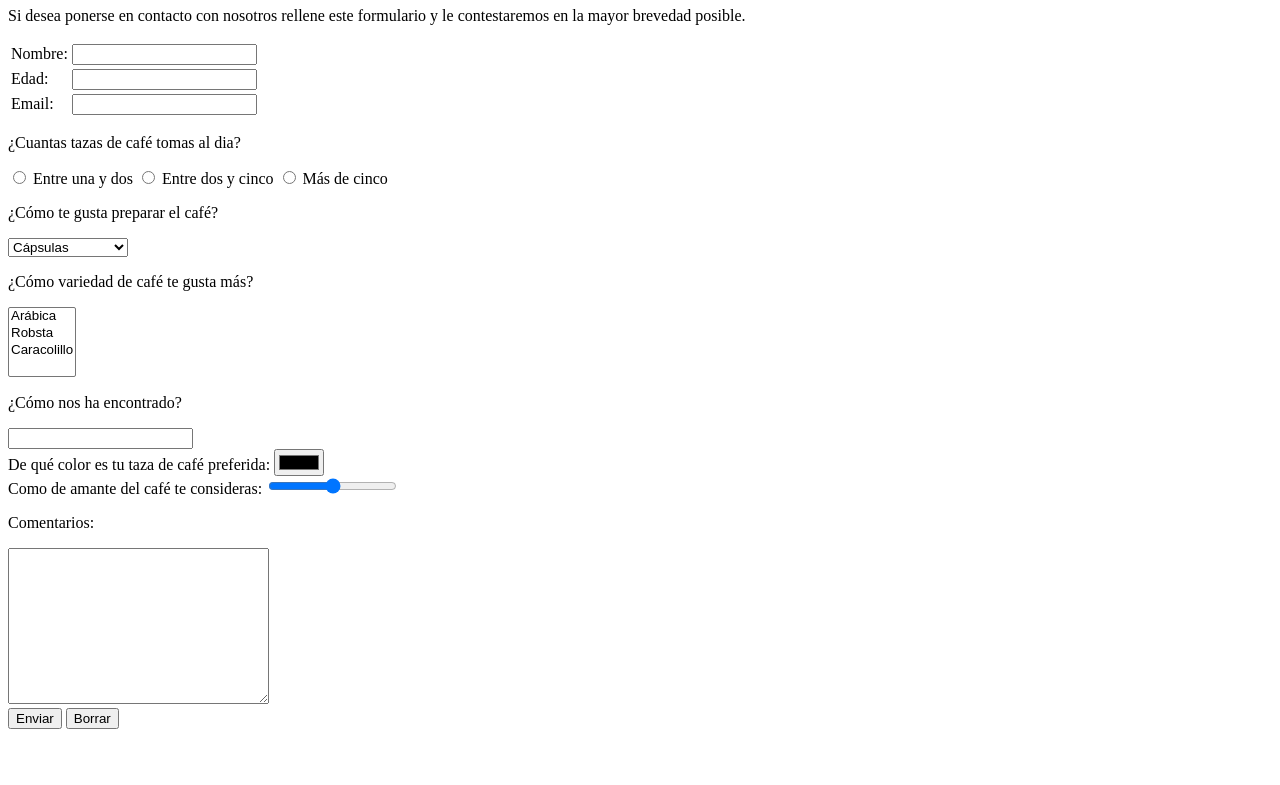
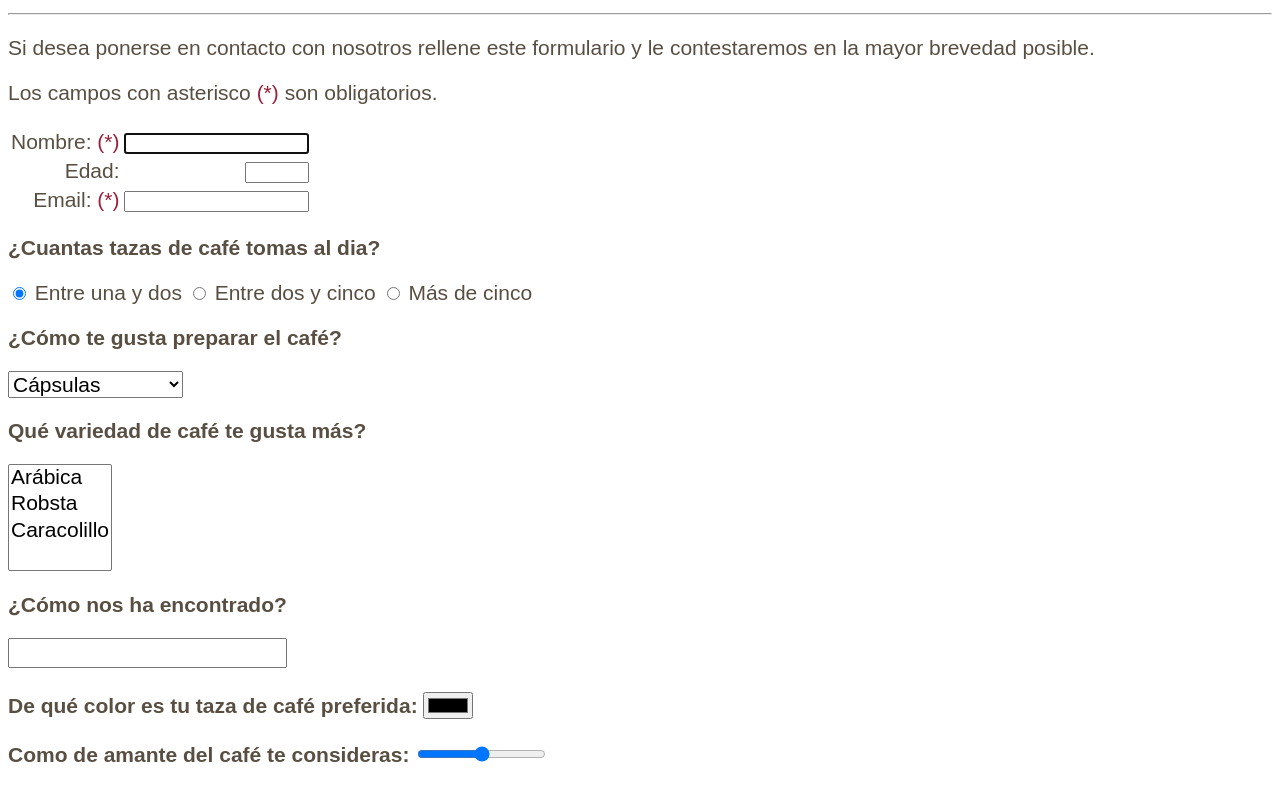
Before and after one commit to VASHvic/SX_PRX, a plain HTML site: page S05_S06_PR1_VictorGuillem/contacto.html in a window 1280 px wide. Shown: the part 91-876 px from the top of the page. Before the commit the page ends 828 px from the top, so only its background shows below. Drawn offline with Linux system fonts and the light colour scheme.

Commit message:
serv clase

```diff
--- a/S05_S06_PR1_VictorGuillem/contacto.html
+++ b/S05_S06_PR1_VictorGuillem/contacto.html
@@ -5,6 +5,27 @@
     <meta http-equiv="X-UA-Compatible" content="IE=edge" />
     <meta name="viewport" content="width=device-width, initial-scale=1.0" />
     <title>Contacto</title>
+    <style>
+      h1,
+      .obligado {
+        color: rgb(155, 30, 55);
+      }
+      body {
+        color: rgb(88, 79, 66);
+        font-family: Arial, Helvetica, sans-serif;
+        font-size: 21px;
+      }
+      .tablaform td {
+        text-align: end;
+      }
+      .bold {
+        font-weight: bold;
+      }
+      .grande,
+      .boton {
+        font-size: 21px;
+      }
+    </style>
   </head>
   <body>
     <h1>Contacto</h1>
@@ -13,43 +34,73 @@
       Si desea ponerse en contacto con nosotros rellene este formulario y le
       contestaremos en la mayor brevedad posible.
     </p>
+    <p>
+      Los campos con asterisco <span class="obligado">(*)</span> son
+      obligatorios.
+    </p>
     <form action="">
       <table class="tablaform">
         <tr>
-          <td><label for="nombre">Nombre:</label></td>
-          <td><input type="text" name="nombre" id="nombre" /></td>
+          <td>
+            <label for="nombre"
+              >Nombre: <span class="obligado">(*)</span></label
+            >
+          </td>
+          <td>
+            <input
+              type="text"
+              name="nombre"
+              id="nombre"
+              maxlength="25"
+              autofocus
+              required
+            />
+          </td>
         </tr>
         <tr>
           <td><label for="edad">Edad:</label></td>
-          <td><input type="number" name="edad" id="edad" /></td>
+          <td>
+            <input type="number" name="edad" id="edad" min="1" max="100" />
+          </td>
         </tr>
         <tr>
-          <td><label for="email">Email:</label></td>
-          <td><input type="text" name="email" id="email" /></td>
+          <td>
+            <label for="email">Email: <span class="obligado">(*)</span></label>
+          </td>
+          <td>
+            <input
+              type="text"
+              name="email"
+              id="email"
+              maxlength="15"
+              pattern="[a-z0-9._%+-]+@[a-z0-9.-]+\.[a-z]{2,4}$"
+              required
+            />
+          </td>
         </tr>
       </table>
-      <p>¿Cuantas tazas de café tomas al dia?</p>
-      <input type="radio" name="tazas" id="1-2" value="1-2" />
+      <p class="bold">¿Cuantas tazas de café tomas al dia?</p>
+      <input type="radio" name="tazas" id="1-2" value="1-2" checked />
       <label for="1-2">Entre una y dos</label>
       <input type="radio" name="tazas" id="2-5" value="2-5" />
       <label for="2-5">Entre dos y cinco</label>
       <input type="radio" name="tazas" id="+5" value="+5" />
       <label for="+5">Más de cinco</label>
-      <p>¿Cómo te gusta preparar el café?</p>
-      <select name="preparar" id="preparar">
+      <p class="bold">¿Cómo te gusta preparar el café?</p>
+      <select name="preparar" id="preparar" class="grande">
         <option value="capsula">Cápsulas</option>
         <option value="italiana">Cafetera italiana</option>
         <option value="soluble">Soluble</option>
       </select>
-      <p>¿Cómo variedad de café te gusta más?</p>
-      <select name="variedad" id="variedad" multiple>
+      <p class="bold">Qué variedad de café te gusta más?</p>
+      <select class="grande" name="variedad" id="variedad" multiple>
         <option value="arabica">Arábica</option>
         <option value="robusta">Robsta</option>
         <option value="caracolillo">Caracolillo</option>
       </select>
       <br />
-      <p>¿Cómo nos ha encontrado?</p>
-      <input name="encontrado" list="encontrado" />
+      <p class="bold">¿Cómo nos ha encontrado?</p>
+      <input class="grande" name="encontrado" list="encontrado" />
       <datalist id="encontrado">
         <option value="Anuncio TV"></option>
         <option value="Recomendación de un amigo"></option>
@@ -57,21 +108,27 @@
         <option value="Otros"></option>
       </datalist>
       <br />
-      <label for="taza">De qué color es tu taza de café preferida:</label>
-      <input type="color" id="taza" name="taza" value="#000" />
       <br />
-      <label for="nivel">Como de amante del café te consideras:</label>
+      <label class="bold" for="taza"
+        >De qué color es tu taza de café preferida:</label
+      >
+      <input type="color" id="taza" name="taza" value="#000000" />
+      <br />
+      <br />
+      <label class="bold" for="nivel"
+        >Como de amante del café te consideras:</label
+      >
       <input type="range" id="nivel" name="nivel" min="0" max="100" />
-      <p>Comentarios:</p>
+      <p class="bold">Comentarios:</p>
       <textarea
         name="comentarios"
         id="comentarios"
-        cols="30"
+        cols="80"
         rows="10"
       ></textarea>
       <br />
-      <input type="submit" value="Enviar" />
-      <input type="reset" value="Borrar" />
+      <input class="boton" type="submit" value="Enviar" />
+      <input class="boton" type="reset" value="Borrar" />
     </form>
   </body>
 </html>
--- a/S05_S06_PR1_VictorGuillem/styles.css
+++ b/S05_S06_PR1_VictorGuillem/styles.css
@@ -77,12 +77,12 @@ iframe {
   height: 75%;
   width: 75%;
 }
-@media (max-width: 850px) {
+@media (max-width: 1050px) {
   #menu {
     width: 90%;
     border-radius: 10px;
   }
   #menu li a {
-    margin-left: 10%;
+    margin-left: 8%;
   }
 }
```
Also changed, not shown: S05_S06_PR1_VictorGuillem/inicial.html (+20 -1 lines), S05_S06_PR1_VictorGuillem/tipos.html (+4 -8 lines), S05_S06_PR1_VictorGuillem/img/mapa14.png (added).
